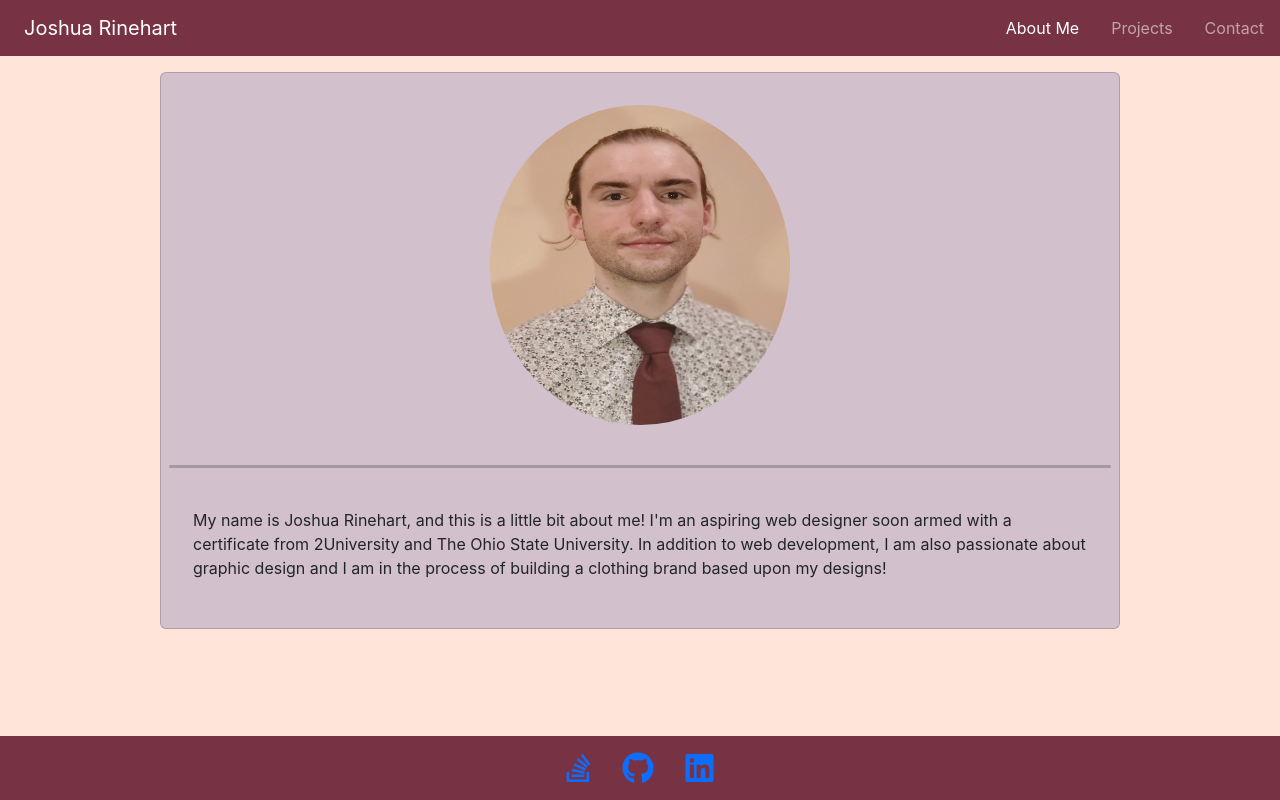
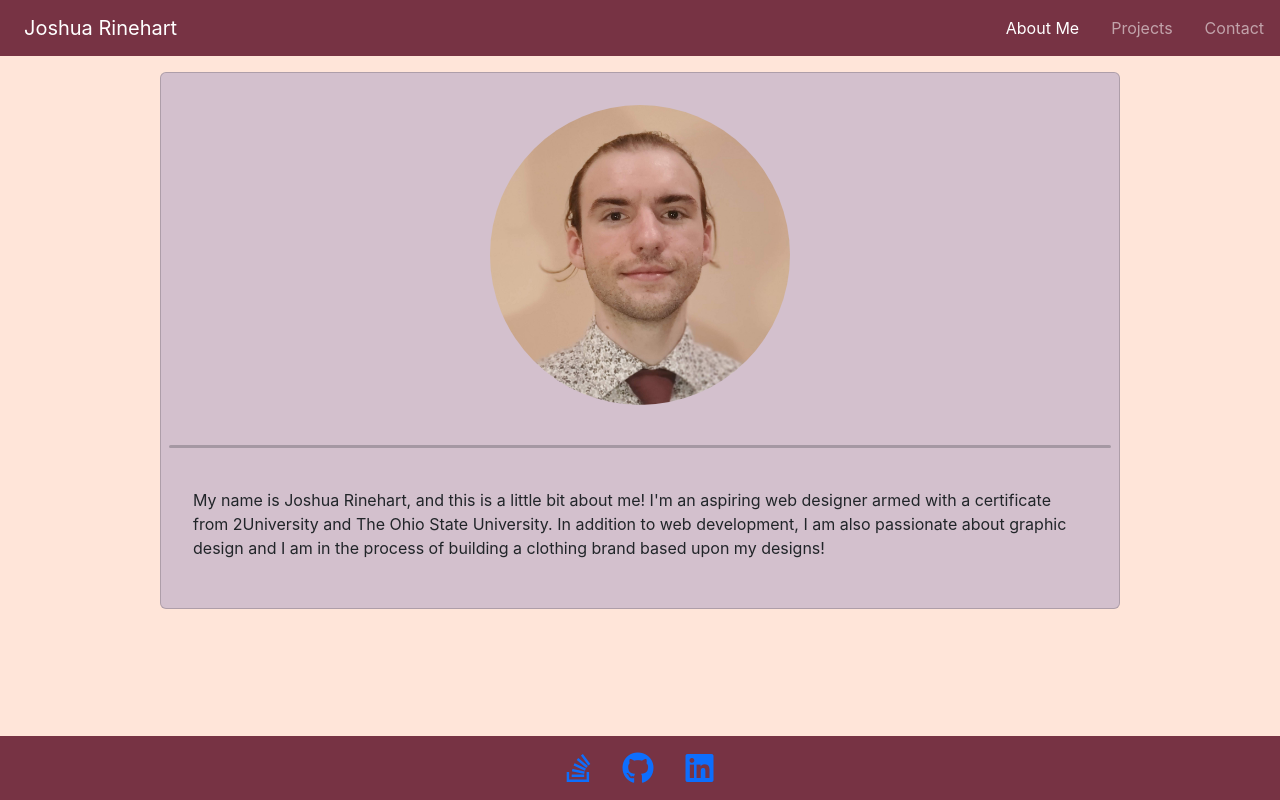
Before and after one commit to codeBiskut/react-portfolio, a React (Create React App) app: page / in a window 1280 px wide. Built offline with nearby package versions, Linux system fonts and the light colour scheme.

Commit message:
resized dimensions of headshot

```diff
--- a/src/components/data/projectData.js
+++ b/src/components/data/projectData.js
@@ -3,7 +3,7 @@ import weatherDash from '../../assets/weather-dashboard.png';
 import workdaySched from '../../assets/work-day-sched.png';
 import proj1 from '../../assets/project1.png';
 import proj2 from '../../assets/proj2.png';
-import proj3 from '../../assets/proj3.png'
+import proj3 from '../../assets/happy-camper.png'
 
 export const ProjectData = [
     {
--- a/src/components/pages/about-me.js
+++ b/src/components/pages/about-me.js
@@ -1,4 +1,4 @@
-import headshot from '../../assets/maybeHeadshot-min.jpg'
+import headshot from '../../assets/headshot3.jpg'
 
 function AboutMe() {
     return (
@@ -8,12 +8,13 @@ function AboutMe() {
                     className="headshot" style={{
                         borderRadius: "50%",
                         width: 300,
-                        height: 320,
+                        height: 300,
+                        objectFit: 'contain'
                     }} />
             </div>
             <hr className="rounded justify-content-center"></hr>
             <div className='text-container p-4'>
-                <p>My name is Joshua Rinehart, and this is a little bit about me! I'm an aspiring web designer soon armed with a certificate from 2University and The Ohio State University. In addition to web development, I am also passionate about graphic design and I am in the process of building a clothing brand based upon my designs!</p>
+                <p>My name is Joshua Rinehart, and this is a little bit about me! I'm an aspiring web designer armed with a certificate from 2University and The Ohio State University. In addition to web development, I am also passionate about graphic design and I am in the process of building a clothing brand based upon my designs!</p>
             </div>
         </div>
     )
```
Also changed, not shown: src/assets/headshot3.jpg (added).
